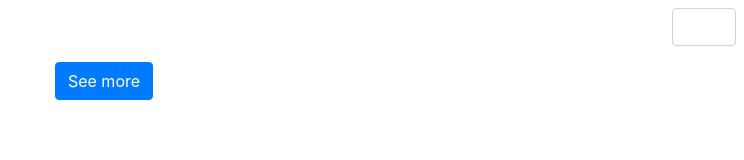
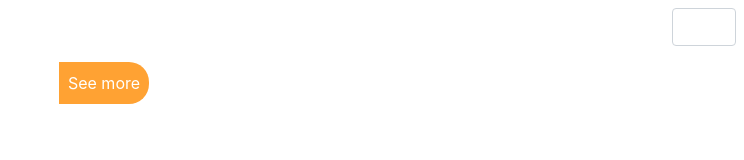
Before and after one commit to tronganhnguyenthanh/event-loop-js-fetchposts, a plain HTML site: page index.html in a window 1280 px wide. Shown: the whole page, without its empty margins (536-1280 px from the left). Drawn offline with Linux system fonts and the light colour scheme.

Commit message:
[UPDATE][FE] style color button

```diff
--- a/assets/css/style.css
+++ b/assets/css/style.css
@@ -14,6 +14,20 @@ li::first-letter{
   box-shadow:none !important;
 }
 
+.btn-seeMore{
+  background-color:#ffa233;
+  border:none;
+  padding:9px;
+  color:#fff;
+  cursor:pointer;
+  border-top-right-radius:20px;
+  border-bottom-right-radius:20px;
+}
+
+.btn-seeMore:focus{
+  box-shadow:none !important;
+}
+
 @media (max-width:576px){
  .form-custom-control{
    width:15%;
--- a/assets/js/script.js
+++ b/assets/js/script.js
@@ -3,7 +3,7 @@ async function fetchPosts(){
  const value = document.querySelector(".form-control").value
  const res = await fetch(apiPostURL,{headers:{"Cache-Control":"no-cache, no-store"}})
  const posts = await res.json()
- const limitPosts = await posts?.slice(0, value)
+ let limitPosts = await posts?.slice(0, value)
  let list = "<ol class='text-info'>"
  limitPosts?.forEach(function(item){
   list += `<li>${item?.body}</li>`
@@ -26,7 +26,7 @@ function resetLoading(){
  document.querySelector("#loading").innerHTML = ""
 }
 
-document.querySelector(".btn.btn-primary").addEventListener("click", function(){
+document.querySelector(".btn-seeMore").addEventListener("click", function(){
  // fetch posts after 1 seconds and reset loading when our posts have finished
  setTimeout(function(){
   fetchPosts()
--- a/index.html
+++ b/index.html
@@ -14,7 +14,7 @@
  <div id="posts"></div>
  <div id="loading"></div>
  <div class="d-flex justify-content-center">
-   <button type="button" class="m-2 btn btn-primary">See more</button>
+   <button type="button" class="m-2 btn-seeMore">See more</button>
  </div>
  <script src="./assets/js/script.js"></script>
 </body>
```
